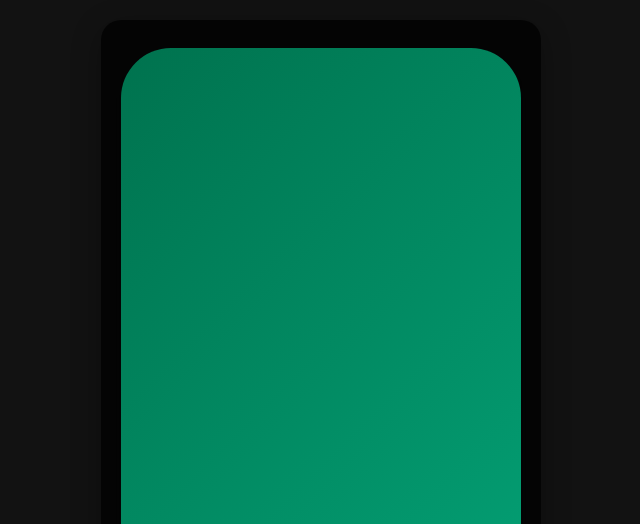
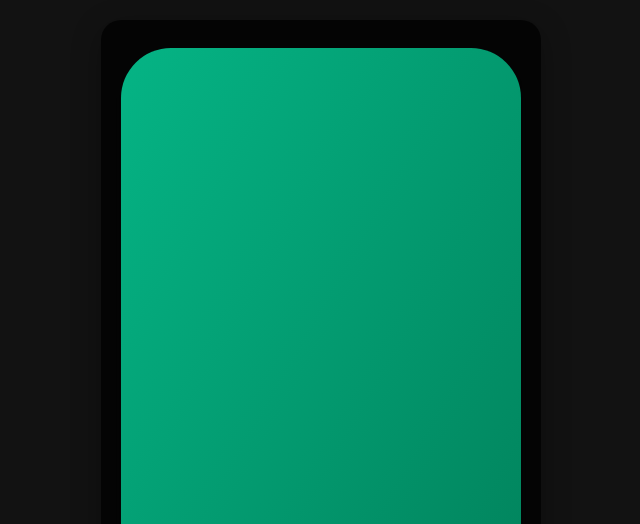
Before and after one commit to timepublicationcom-sketch/Leads-Form, a plain HTML site: page index.html in a window 1280 px wide. Shown: the top 524 px of the page, without its empty margins (319-959 px from the left). Drawn offline with Linux system fonts and the light colour scheme.

Commit message:
Update index.html

```diff
--- a/index.html
+++ b/index.html
@@ -54,7 +54,7 @@
 
     .brand{display:flex;justify-content:center;align-items:center;flex-direction:column;text-align:center;margin-bottom:20px;position:relative;z-index:1}
 
-    .logo{width:400px;height:1000px;border-radius:50px;background:linear-gradient(135deg,var(--primary),var(--secondary));display:flex;align-items:center;justify-content:center;font-size:26px;font-weight:800;color:#fff;letter-spacing:1px;box-shadow:0 4px 12px rgba(0,0,0,0.4);margin-bottom:12px}
+    .logo{width:400px;height:1000px;border-radius:50px;background:linear-gradient(300deg,var(--primary),var(--secondary));display:flex;align-items:center;justify-content:center;font-size:26px;font-weight:800;color:#fff;letter-spacing:1px;box-shadow:0 4px 12px rgba(0,0,0,0.4);margin-bottom:12px}
 
     .title{font-size:22px;font-weight:800;text-transform:uppercase;background:var(--title-gradient);-webkit-background-clip:text;-webkit-text-fill-color:transparent;}
 
```
